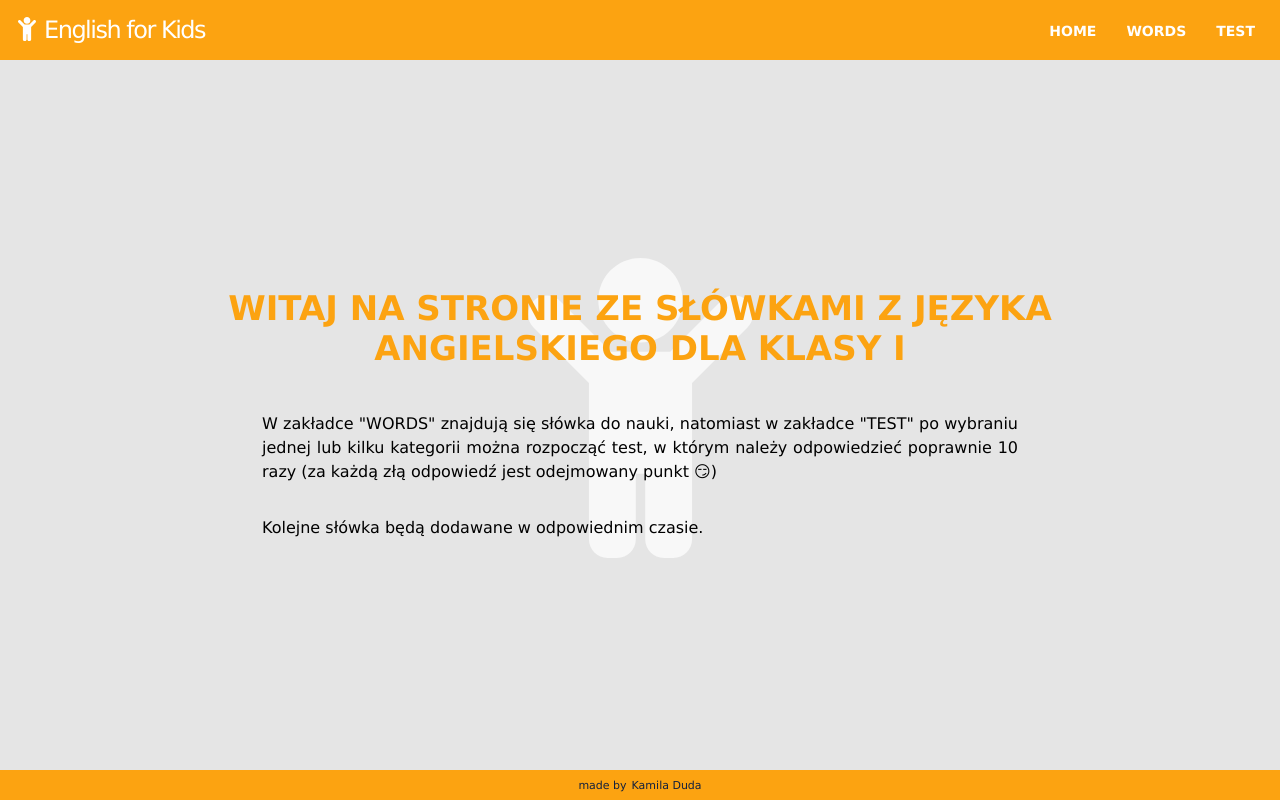
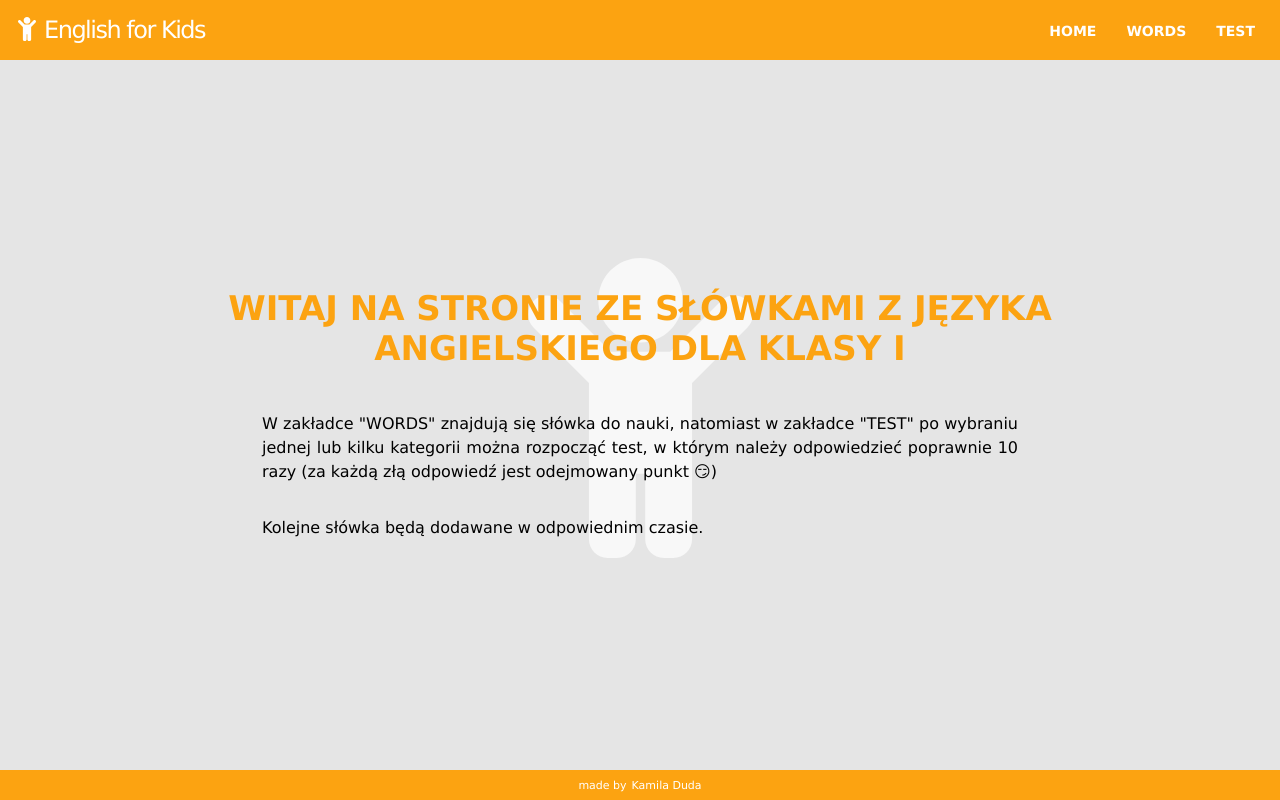
Before and after one commit to kamila-duda/angielski, a React (Create React App) app: page /#/ in a window 1280 px wide. Built offline with nearby package versions, Linux system fonts and the light colour scheme.

Commit message:
white font color in footer

```diff
--- a/src/features/Footer/styled.js
+++ b/src/features/Footer/styled.js
@@ -10,7 +10,7 @@ export const StyledFooter = styled.footer`
   align-items: center;
   justify-content: center;
   font-size: 11px;
-  color: ${({ theme }) => theme.color.dark};
+  color: ${({ theme }) => theme.color.lighter};
 `;
 
 export const StyledLink = styled.a`
```
